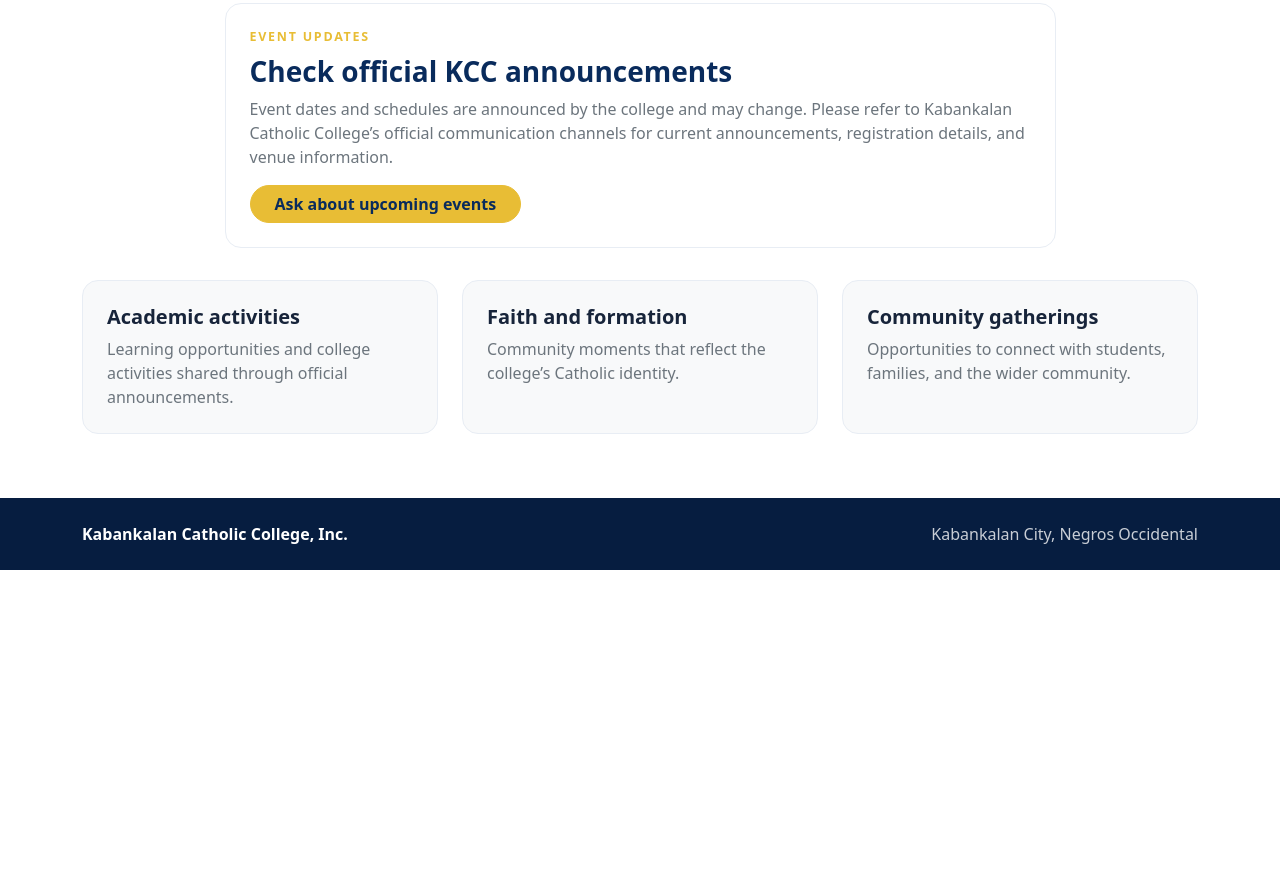
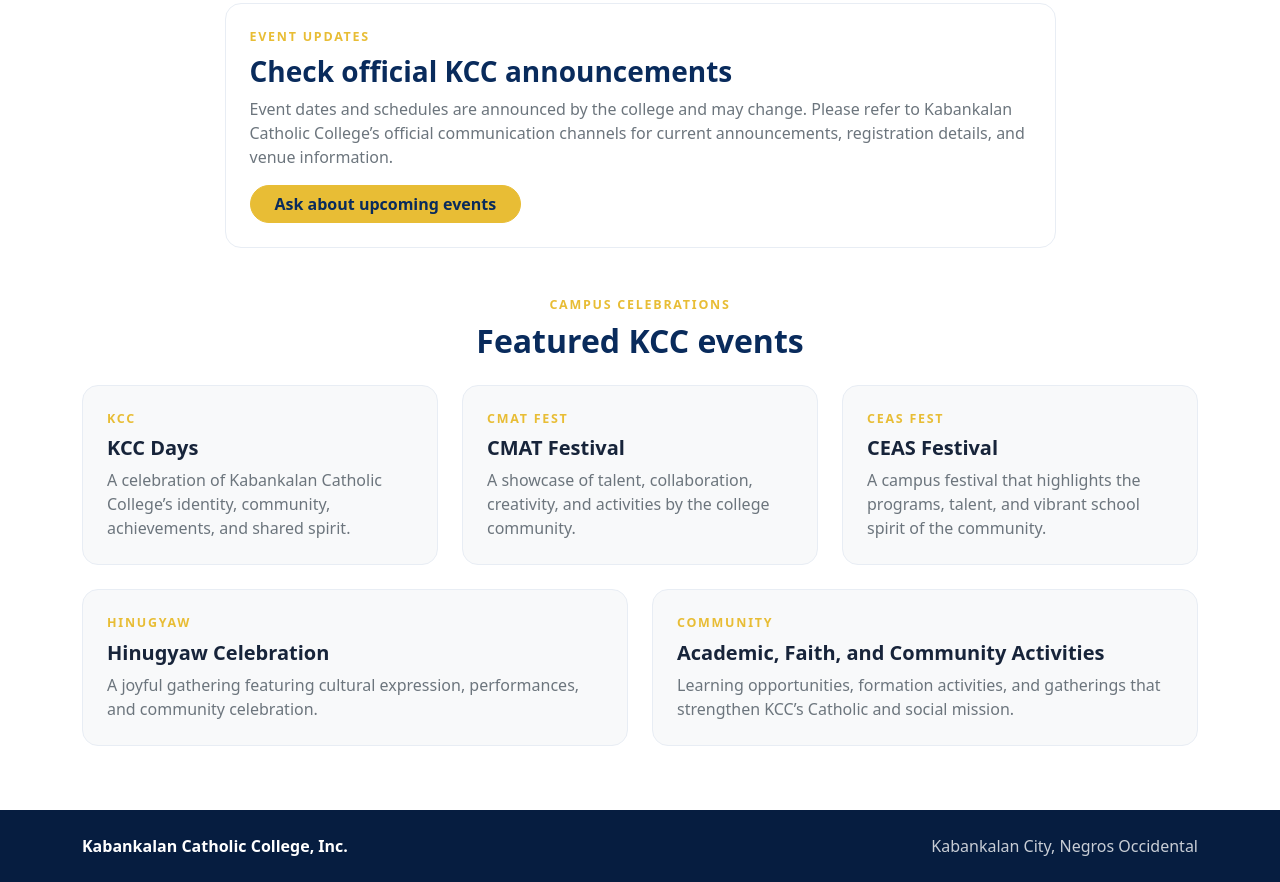
Before and after one commit to jomeretabag/ETABAG-project-2, a plain HTML site: page events.html in a window 1280 px wide. Shown: the part 608-1490 px from the top of the page. Before the commit the page ends 1178 px from the top, so only its background shows below. Drawn offline with nearby package versions, Linux system fonts and the light colour scheme.

Commit message:
add events

```diff
--- a/events.html
+++ b/events.html
@@ -54,10 +54,16 @@
           <a class="btn btn-kcc rounded-pill px-4" href="contact.html">Ask about upcoming events</a>
         </article>
       </div></div>
-      <div class="row g-4 mt-2">
-        <div class="col-md-4"><div class="content-card bg-light"><h3 class="h5 fw-bold">Academic activities</h3><p class="text-secondary mb-0">Learning opportunities and college activities shared through official announcements.</p></div></div>
-        <div class="col-md-4"><div class="content-card bg-light"><h3 class="h5 fw-bold">Faith and formation</h3><p class="text-secondary mb-0">Community moments that reflect the college’s Catholic identity.</p></div></div>
-        <div class="col-md-4"><div class="content-card bg-light"><h3 class="h5 fw-bold">Community gatherings</h3><p class="text-secondary mb-0">Opportunities to connect with students, families, and the wider community.</p></div></div>
+      <div class="text-center mt-5 mb-4">
+        <div class="eyebrow mb-2">Campus Celebrations</div>
+        <h2 class="section-title">Featured KCC events</h2>
+      </div>
+      <div class="row g-4">
+        <div class="col-md-6 col-lg-4"><article class="content-card bg-light"><div class="eyebrow mb-2">KCC</div><h3 class="h5 fw-bold">KCC Days</h3><p class="text-secondary mb-0">A celebration of Kabankalan Catholic College’s identity, community, achievements, and shared spirit.</p></article></div>
+        <div class="col-md-6 col-lg-4"><article class="content-card bg-light"><div class="eyebrow mb-2">CMAT Fest</div><h3 class="h5 fw-bold">CMAT Festival</h3><p class="text-secondary mb-0">A showcase of talent, collaboration, creativity, and activities by the college community.</p></article></div>
+        <div class="col-md-6 col-lg-4"><article class="content-card bg-light"><div class="eyebrow mb-2">CEAS Fest</div><h3 class="h5 fw-bold">CEAS Festival</h3><p class="text-secondary mb-0">A campus festival that highlights the programs, talent, and vibrant school spirit of the community.</p></article></div>
+        <div class="col-md-6 col-lg-6"><article class="content-card bg-light"><div class="eyebrow mb-2">HINUGYAW</div><h3 class="h5 fw-bold">Hinugyaw Celebration</h3><p class="text-secondary mb-0">A joyful gathering featuring cultural expression, performances, and community celebration.</p></article></div>
+        <div class="col-md-6 col-lg-6"><article class="content-card bg-light"><div class="eyebrow mb-2">Community</div><h3 class="h5 fw-bold">Academic, Faith, and Community Activities</h3><p class="text-secondary mb-0">Learning opportunities, formation activities, and gatherings that strengthen KCC’s Catholic and social mission.</p></article></div>
       </div>
     </div></section>
   </main>
```
